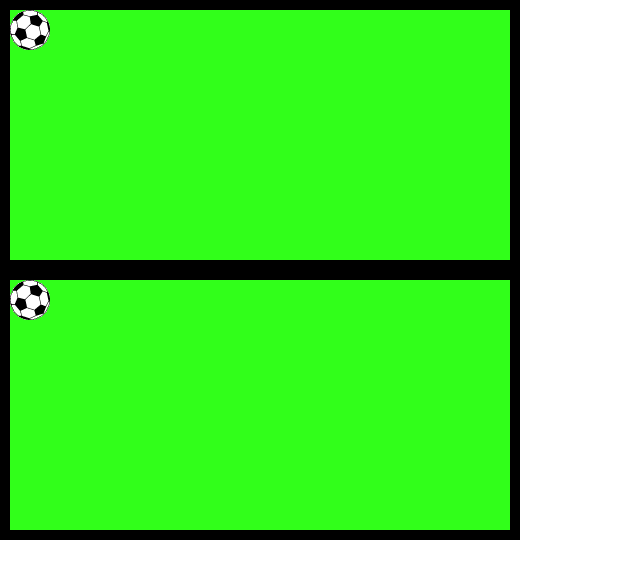
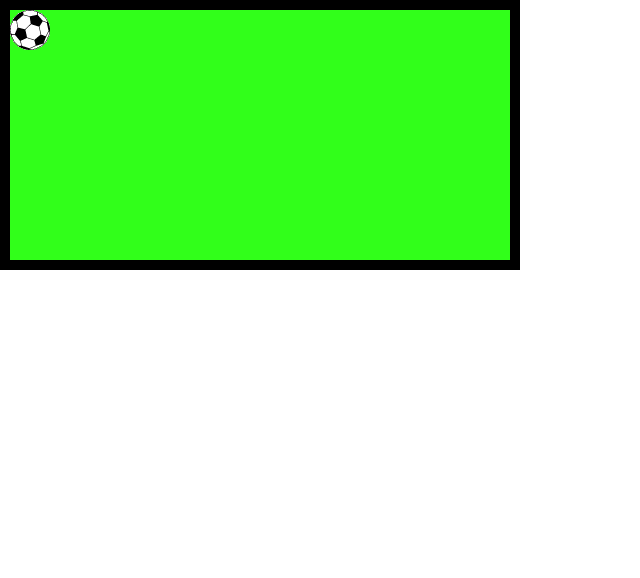
Before and after one commit to Gismanus/FreeWorks, a plain HTML site: page index.html in a window 1280 px wide. Shown: the whole page, without its empty margins (0-640 px from the left). Drawn offline with Linux system fonts and the light colour scheme.

Commit message:
deleteField

```diff
--- a/index.html
+++ b/index.html
@@ -13,12 +13,6 @@
                 <img src="img/ball.png">
             </div>
         </div>
-        <div id="field">
-            <div id="ball">
-                <img src="img/ball.png">
-            </div>
-        </div>
-
 </body>
 
 </html>
```
